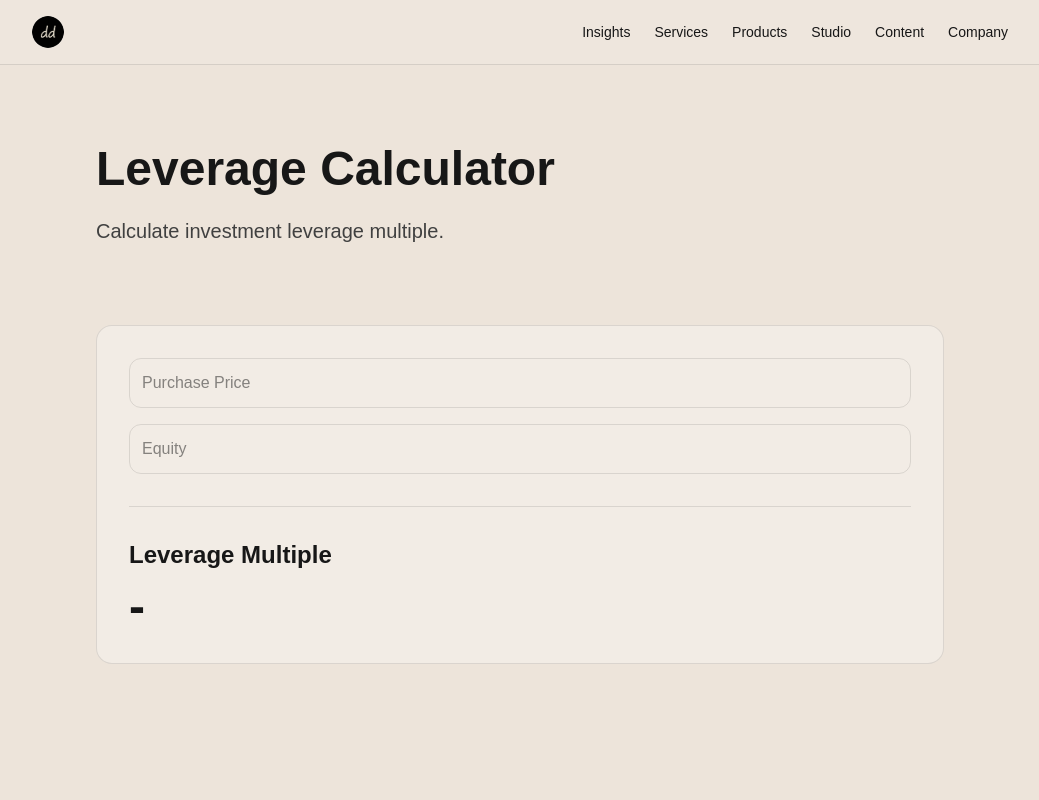
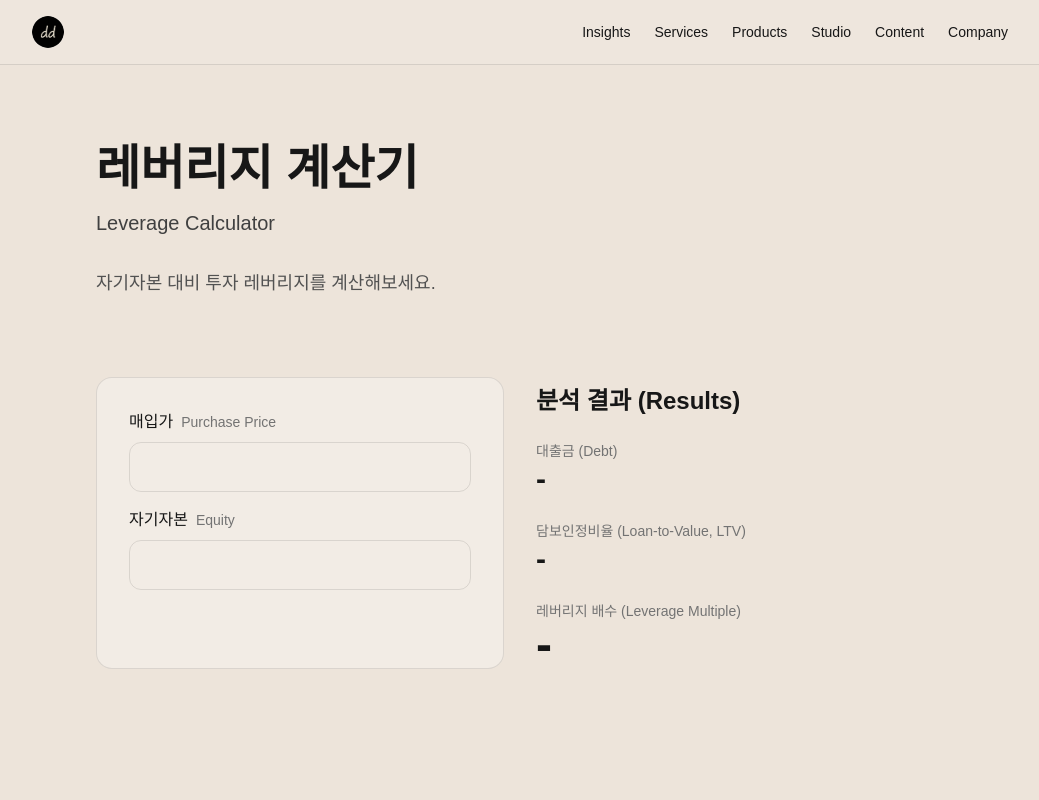
Before and after one commit to dusty-agent/dustydraft-site, a Next.js app: page /products/real-estate-toolkit/leverage in a window 1280 px wide. Shown: the top 800 px of the page, without its empty margins (120-1159 px from the left). Built offline with nearby package versions, Linux system fonts and the light colour scheme.

Commit message:
leverage page

```diff
--- a/app/products/real-estate-toolkit/leverage/page.tsx
+++ b/app/products/real-estate-toolkit/leverage/page.tsx
@@ -6,61 +6,126 @@ export default function LeverageCalculatorPage() {
   const [purchasePrice, setPurchasePrice] = useState("");
   const [equity, setEquity] = useState("");
 
-  const leverage = useMemo(() => {
+  const metrics = useMemo(() => {
     const p = Number(purchasePrice);
     const e = Number(equity);
 
-    if (!p || !e) return null;
+    if (!p || !e || e > p) return null;
 
-    return (p / e).toFixed(2);
+    const debt = p - e;
+    const leverage = (p / e).toFixed(2);
+    const ltv = ((debt / p) * 100).toFixed(1);
+
+    return {
+      debt,
+      leverage,
+      ltv,
+    };
   }, [purchasePrice, equity]);
-
   return (
     <main className="min-h-screen bg-[#ede4da] text-neutral-900">
       <section className="max-w-4xl mx-auto px-6 py-20">
 
       <h1 className="text-5xl font-bold">
-          Leverage Calculator
+        레버리지 계산기
       </h1>
 
-        <p className="mt-6 text-xl text-neutral-700">
-          Calculate investment leverage multiple.
+      <p className="mt-4 text-xl text-neutral-700">
+        Leverage Calculator
       </p>
 
+      <p className="mt-8 text-lg text-neutral-600">
+        자기자본 대비 투자 레버리지를 계산해보세요.
+      </p>
       </section>
 
       <section className="max-w-4xl mx-auto px-6 pb-20">
+      <div className="grid gap-8 lg:grid-cols-2">
+        <div className="border border-black/10 rounded-2xl p-8 bg-white/30">
 
-        <div className="border border-black/10 rounded-2xl p-8 bg-white/30">
+        <div className="mb-4">
+          <label className="block mb-2">
+            <span className="font-medium">
+              매입가
+            </span>
+            <span className="ml-2 text-sm text-neutral-500">
+              Purchase Price
+            </span>
+          </label>
 
           <input
             type="number"
-            placeholder="Purchase Price"
             value={purchasePrice}
             onChange={(e) => setPurchasePrice(e.target.value)}
-            className="w-full mb-4 rounded-xl border border-black/10 p-3"
+            className="w-full rounded-xl border border-black/10 p-3"
           />
+        </div>
+
+        <div>
+          <label className="block mb-2">
+            <span className="font-medium">
+              자기자본
+            </span>
+            <span className="ml-2 text-sm text-neutral-500">
+              Equity
+            </span>
+            {Number(equity) > Number(purchasePrice) && (
+            <p className="mt-3 text-sm text-red-600">
+              자기자본은 매입가를 초과할 수 없습니다.
+            </p>
+        )}
+          </label>
 
           <input
             type="number"
-            placeholder="Equity"
             value={equity}
             onChange={(e) => setEquity(e.target.value)}
             className="w-full rounded-xl border border-black/10 p-3"
           />
+        </div>
+      </div>
+      <div className="pt-2">
 
-          <div className="mt-8 pt-8 border-t border-black/10">
         <h2 className="text-2xl font-semibold">
-              Leverage Multiple
+          분석 결과 (Results)
         </h2>
 
-            <p className="mt-3 text-5xl font-bold">
-              {leverage ? `${leverage}x` : "-"}
+  <div className="mt-6 space-y-6">
+
+    <div>
+      <p className="text-sm text-neutral-500">
+        대출금 (Debt)
+      </p>
+
+      <p className="text-3xl font-bold">
+        {metrics ? metrics.debt.toLocaleString() : "-"}
+      </p>
+
+    </div>
+
+    <div>
+      <p className="text-sm text-neutral-500">
+        담보인정비율 (Loan-to-Value, LTV)
+      </p>
+
+      <p className="text-3xl font-bold">
+        {metrics ? `${metrics.ltv}%` : "-"}
+      </p>
+    </div>
+
+    <div>
+      <p className="text-sm text-neutral-500">
+        레버리지 배수 (Leverage Multiple)
+      </p>
+
+      <p className="text-5xl font-bold">
+        {metrics ? `${metrics.leverage}x` : "-"}
       </p>
     </div>
 
   </div>
-
+  </div>
+    </div>
       </section>
     </main>
   );
```
Lines whose indentation alone changed are shown as unchanged.
